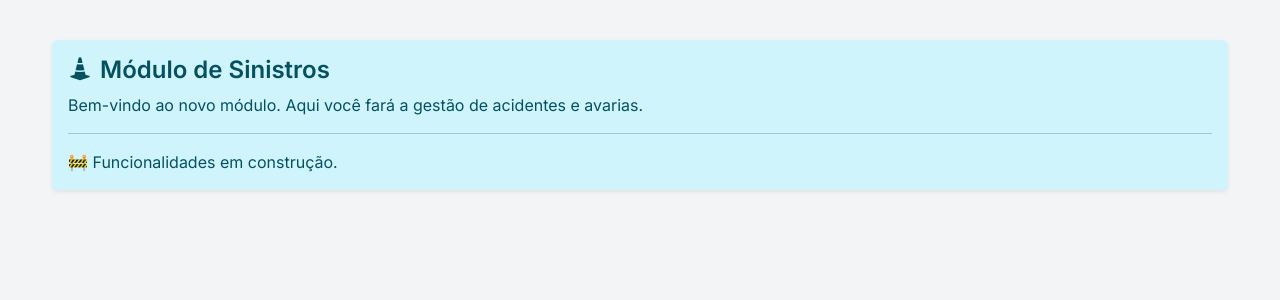
After one commit to lucasaccardo/vamos-frotas-sla, a Django app: template vamos/templates/vamos/sinistros_home.html in a window 1280 px wide. The commit adds this page. Shown: the top 300 px of the page. Run offline with Django 5.2, Linux system fonts and the light colour scheme; the template is opened without the code that fills it, so the values that code supplies are empty; parts of the project's set-up code (start-up, migrations or seed data) failed here and were passed over.

Commit message:
Adição de novos setores - SINISTRO

```diff
--- a/vamos/templates/vamos/base.html
+++ b/vamos/templates/vamos/base.html
@@ -54,10 +54,10 @@
         }
 
         .sidebar-brand {
-            font-size: 1.4rem;
+            font-size: 1.2rem;
             font-weight: 700;
             color: #fff;
-            margin-bottom: 40px;
+            margin-bottom: 20px;
             display: flex;
             align-items: center;
             gap: 10px;
@@ -66,15 +66,15 @@
 
         .nav-link {
             color: #cbd5e1; /* Texto claro no menu escuro */
-            padding: 12px 15px;
+            padding: 10px 15px;
             border-radius: 6px;
-            margin-bottom: 5px;
+            margin-bottom: 4px;
             display: flex;
             align-items: center;
             gap: 12px;
             transition: all 0.2s;
             font-weight: 500;
-            font-size: 0.95rem;
+            font-size: 0.9rem;
         }
 
         .nav-link:hover {
@@ -162,54 +162,70 @@
 
         {% if user.is_authenticated %}
         <nav class="sidebar">
+
+            <div class="mb-4 px-2">
+                <a href="{% url 'portal' %}" class="btn btn-outline-secondary w-100 btn-sm d-flex align-items-center justify-content-center gap-2" style="border-color: #475569; color: #cbd5e1;">
+                    <i class="bi bi-grid-3x3-gap-fill"></i> Trocar Módulo
+                </a>
+            </div>
+
             <div class="sidebar-brand">
-                <i class="bi bi-truck-front-fill text-danger"></i> VAMOS <span style="font-weight: 300; color: #ccc; margin-left: 4px;">Frotas</span>
+                {% if request.session.modulo_ativo == 'sinistros' %}
+                    <i class="bi bi-shield-exclamation text-danger"></i> SINISTROS
+                {% else %}
+                    <i class="bi bi-tools text-danger"></i> MANUTENÇÃO
+                {% endif %}
             </div>
 
             <div class="nav flex-column">
-                <small class="text-uppercase fw-bold mb-3 mt-2 ms-2" style="font-size: 0.7rem; color: #64748b; letter-spacing: 1px;">Dashboard</small>
-
-                <a href="{% url 'home' %}" class="nav-link {% if request.path == '/' %}active{% endif %}">
-                    <i class="bi bi-house-door"></i> Início
-                </a>
 
                 <a href="{% url 'minha_conta' %}" class="nav-link {% if 'perfil' in request.path %}active{% endif %}">
                     <i class="bi bi-person-circle"></i> Minha Conta
                 </a>
 
-                <a href="{% url 'dashboard' %}" class="nav-link {% if 'dashboard' in request.path %}active{% endif %}">
-                    <i class="bi bi-grid"></i> Visão Geral
+                {% if request.session.modulo_ativo == 'manutencao' %}
+                    <small class="text-uppercase fw-bold mb-2 mt-3 ms-2" style="font-size: 0.7rem; color: #64748b;">Operacional</small>
+                    <a href="{% url 'manutencao_home' %}" class="nav-link {% if request.path == '/manutencao/home/' %}active{% endif %}">
+                        <i class="bi bi-house-door"></i> Início
                     </a>
-
-                <small class="text-uppercase fw-bold mb-3 mt-4 ms-2" style="font-size: 0.7rem; color: #64748b; letter-spacing: 1px;">Ferramentas</small>
-
                     <a href="{% url 'sla_mensal' %}" class="nav-link {% if 'sla-mensal' in request.path %}active{% endif %}">
-                    <i class="bi bi-calculator"></i> Cálculo de SLA
+                        <i class="bi bi-calculator"></i> SLA Mensal
                     </a>
-
                     <a href="{% url 'cenarios' %}" class="nav-link {% if 'cenarios' in request.path %}active{% endif %}">
-                    <i class="bi bi-clipboard-data"></i> Análise de Cenários
+                        <i class="bi bi-bar-chart-steps"></i> Cenários
                     </a>
-
                     <a href="{% url 'buscar_clientes' %}" class="nav-link {% if 'buscar-clientes' in request.path %}active{% endif %}">
                         <i class="bi bi-search"></i> Buscar Clientes
                     </a>
 
-                <a href="{% url 'assistente_ia' %}" class="nav-link {% if 'assistente' in request.path %}active{% endif %}">
-                    <i class="bi bi-stars text-warning"></i> Assistente IA
+                    <small class="text-uppercase fw-bold mb-2 mt-3 ms-2" style="font-size: 0.7rem; color: #64748b;">Gestão</small>
+                    <a href="{% url 'dashboard' %}" class="nav-link {% if 'dashboard' in request.path %}active{% endif %}">
+                        <i class="bi bi-graph-up"></i> Dashboard
+                    </a>
+                    <a href="{% url 'lista_analises' %}" class="nav-link {% if 'analises' in request.path %}active{% endif %}">
+                        <i class="bi bi-folder"></i> Relatórios
                     </a>
 
-                <small class="text-uppercase fw-bold mb-3 mt-4 ms-2" style="font-size: 0.7rem; color: #64748b; letter-spacing: 1px;">Histórico</small>
+                {% elif request.session.modulo_ativo == 'sinistros' %}
+                    <small class="text-uppercase fw-bold mb-2 mt-3 ms-2" style="font-size: 0.7rem; color: #64748b;">Sinistros</small>
+                    <a href="{% url 'sinistros_home' %}" class="nav-link {% if 'sinistros' in request.path %}active{% endif %}">
+                        <i class="bi bi-speedometer2"></i> Visão Geral
+                    </a>
+                    <a href="#" class="nav-link text-muted"><i class="bi bi-plus-circle"></i> Novo Sinistro</a>
+                    <a href="#" class="nav-link text-muted"><i class="bi bi-files"></i> Avarias</a>
+                    <a href="#" class="nav-link text-muted"><i class="bi bi-bank"></i> Seguradoras</a>
+                {% endif %}
 
-                <a href="{% url 'lista_analises' %}" class="nav-link {% if 'analises' in request.path %}active{% endif %}">
-                    <i class="bi bi-folder"></i> Meus Relatórios
+                <small class="text-uppercase fw-bold mb-2 mt-3 ms-2" style="font-size: 0.7rem; color: #64748b;">Ajuda</small>
+                <a href="{% url 'ticket_list' %}" class="nav-link {% if 'tickets' in request.path %}active{% endif %}">
+                    <i class="bi bi-ticket-perforated"></i> Tickets
                 </a>
-                <a href="{% url 'ticket_list' %}" class="nav-link {% if 'tickets' in request.path %}active{% endif %}">
-                    <i class="bi bi-ticket-detailed"></i> Tickets
+                <a href="{% url 'assistente_ia' %}" class="nav-link {% if 'assistente' in request.path %}active{% endif %}">
+                    <i class="bi bi-robot"></i> Assistente IA
                 </a>
 
                 {% if user.is_staff %}
-                <small class="text-uppercase fw-bold mb-3 mt-4 ms-2" style="font-size: 0.7rem; color: #64748b; letter-spacing: 1px;">Administração</small>
+                    <small class="text-uppercase fw-bold mb-2 mt-3 ms-2" style="font-size: 0.7rem; color: #64748b;">Administração</small>
                     <a href="{% url 'lista_usuarios' %}" class="nav-link {% if 'usuarios' in request.path %}active{% endif %}">
                         <i class="bi bi-people"></i> Usuários
                     </a>
@@ -217,14 +233,15 @@
                         <i class="bi bi-trash"></i> Exclusões
                     </a>
                     <a href="{% url 'admin_upload_base' %}" class="nav-link {% if 'upload-bases' in request.path %}active{% endif %}">
-                    <i class="bi bi-database-up"></i> Atualizar Bases</a>
+                        <i class="bi bi-database-up"></i> Atualizar Bases
+                    </a>
                 {% endif %}
+
             </div>
 
             <div class="mt-auto pt-4 border-top border-secondary border-opacity-25">
                 <div class="d-flex align-items-center text-decoration-none text-white dropdown-toggle" id="dropdownUser1" data-bs-toggle="dropdown" aria-expanded="false" style="cursor: pointer;">
 
-                    <!-- ÁREA DA FOTO DO PERFIL ATUALIZADA -->
                     <div class="me-2">
                         {% if user.perfil.foto %}
                             <img src="{{ user.perfil.foto.url }}" class="rounded-circle" style="width: 36px; height: 36px; object-fit: cover;">
@@ -234,7 +251,6 @@
                             </div>
                         {% endif %}
                     </div>
-                    <!-- FIM ÁREA DA FOTO -->
 
                     <div>
                         <div class="fw-semibold" style="font-size: 0.9rem;">{{ user.first_name|default:user.username }}</div>
@@ -247,6 +263,7 @@
                     <li><a class="dropdown-item" href="{% url 'logout' %}"><i class="bi bi-box-arrow-right me-2"></i>Sair</a></li>
                 </ul>
             </div>
+
         </nav>
         {% endif %}
 
--- /dev/null
+++ b/vamos/templates/vamos/sinistros_home.html
@@ -0,0 +1,11 @@
+{% extends 'vamos/base.html' %}
+{% block content %}
+<div class="container-fluid">
+    <div class="alert alert-info border-0 shadow-sm">
+        <h4 class="alert-heading fw-bold"><i class="bi bi-cone-striped me-2"></i>Módulo de Sinistros</h4>
+        <p>Bem-vindo ao novo módulo. Aqui você fará a gestão de acidentes e avarias.</p>
+        <hr>
+        <p class="mb-0">🚧 Funcionalidades em construção.</p>
+    </div>
+</div>
+{% endblock %}
--- a/vamos/urls.py
+++ b/vamos/urls.py
@@ -8,11 +8,11 @@ urlpatterns = [
     path("signup/", views.signup_view, name="signup"),
     path("logout/", views.logout_view, name="logout"),
 
-    # === Reset de Senha (EMAIL HTML CONFIGURADO) ===
+    # === Reset de Senha ===
     path('reset_password/',
          auth_views.PasswordResetView.as_view(
              template_name="vamos/password_reset.html",
-             html_email_template_name="vamos/password_reset_email.html" # <-- AQUI: Define o e-mail HTML
+             html_email_template_name="vamos/password_reset_email.html"
          ),
          name='reset_password'
     ),
@@ -20,21 +20,33 @@ urlpatterns = [
     path('reset/<uidb64>/<token>/', auth_views.PasswordResetConfirmView.as_view(template_name="vamos/password_reset_form.html"), name='password_reset_confirm'),
     path('reset_password_complete/', auth_views.PasswordResetCompleteView.as_view(template_name="vamos/password_reset_done.html"), name='password_reset_complete'),
 
-    # === Páginas ===
-    path("", views.home_view, name="home"),
+    # === PORTAL & SELEÇÃO DE MÓDULO (NOVO) ===
+    path("", views.portal_view, name="portal"),  # A Raiz agora é o Portal
+    path("selecionar-modulo/<str:modulo>/", views.selecionar_modulo, name="selecionar_modulo"),
+
+    # === MÓDULO MANUTENÇÃO ===
+    path("manutencao/home/", views.manutencao_home_view, name="manutencao_home"), # Antiga Home
     path("dashboard/", views.dashboard_view, name="dashboard"),
     path("sla-mensal/", views.sla_mensal_view, name="sla_mensal"),
     path("cenarios/", views.cenarios_view, name="cenarios"),
+    path("buscar-clientes/", views.buscar_clientes_view, name="buscar_clientes"),
+    path("analises/", views.analise_list_view, name="lista_analises"), # Histórico costuma ficar na manutenção
+
+    # === MÓDULO SINISTROS (NOVO) ===
+    path("sinistros/home/", views.sinistros_home_view, name="sinistros_home"),
+
+    # === Funcionalidades Gerais / Admin ===
     path("assistente-ia/", views.assistente_ia_view, name="assistente_ia"),
-    path("buscar-clientes/", views.buscar_clientes_view, name="buscar_clientes"),
     path("gestao/upload-bases/", views.admin_upload_base_view, name="admin_upload_base"),
     path("segredo-admin/", views.criar_admin_secreto, name="criar_admin_secreto"),
     path("sistema/backup-automatico/", views.backup_database_view, name="backup_database"),
+    path("termos-de-uso/", views.termos_uso_view, name="termos_uso"),
+
+    # === Perfil do Usuário ===
     path("perfil/", views.minha_conta_view, name="minha_conta"),
     path("perfil/foto/delete/", views.delete_foto_perfil_view, name="delete_foto_perfil"),
-    path("termos-de-uso/", views.termos_uso_view, name="termos_uso"),
 
-    # === Tickets, Usuários, Análises ===
+    # === Tickets, Usuários, Detalhes de Análise ===
     path("tickets/", views.ticket_list_view, name="ticket_list"),
     path("tickets/<int:pk>/", views.ticket_detail_view, name="ticket_detail"),
     path("tickets/<int:pk>/update/", views.ticket_update_status_view, name="ticket_update_status"),
@@ -44,7 +56,7 @@ urlpatterns = [
     path("usuarios/<int:pk>/toggle/", views.usuario_toggle_status_view, name="usuario_toggle_status"),
     path("usuarios/<int:pk>/delete/", views.usuario_delete_view, name="usuario_delete"),
 
-    path("analises/", views.analise_list_view, name="lista_analises"),
+    # Rotas de detalhe/ação de análises (Mantidas aqui para funcionar links antigos ou compartilhados)
     path("analises/<int:pk>/", views.analise_detail_view, name="analise_detail"),
     path("analises/<int:pk>/exportar/", views.analise_exportar_view, name="analise_exportar"),
     path("analises/<int:pk>/solicitar-exclusao/", views.analise_solicitar_exclusao_view, name="analise_solicitar_exclusao"),
@@ -54,6 +66,6 @@ urlpatterns = [
     path("delete_requests/<int:pk>/", views.delete_request_detail_view, name="delete_request_detail"),
     path("delete_requests/<int:pk>/update/", views.delete_request_update_status_view, name="delete_request_update_status"),
 
-    # === API AJAX (Nova) ===
+    # === API AJAX ===
     path("api/buscar-placa/", views.api_buscar_placa, name="api_buscar_placa"),
 ]
```
Also changed, not shown: vamos/templates/vamos/portal.html (added, +90 -0 lines), vamos/views.py (+62 -8 lines). Lines whose indentation alone changed are shown as unchanged.
